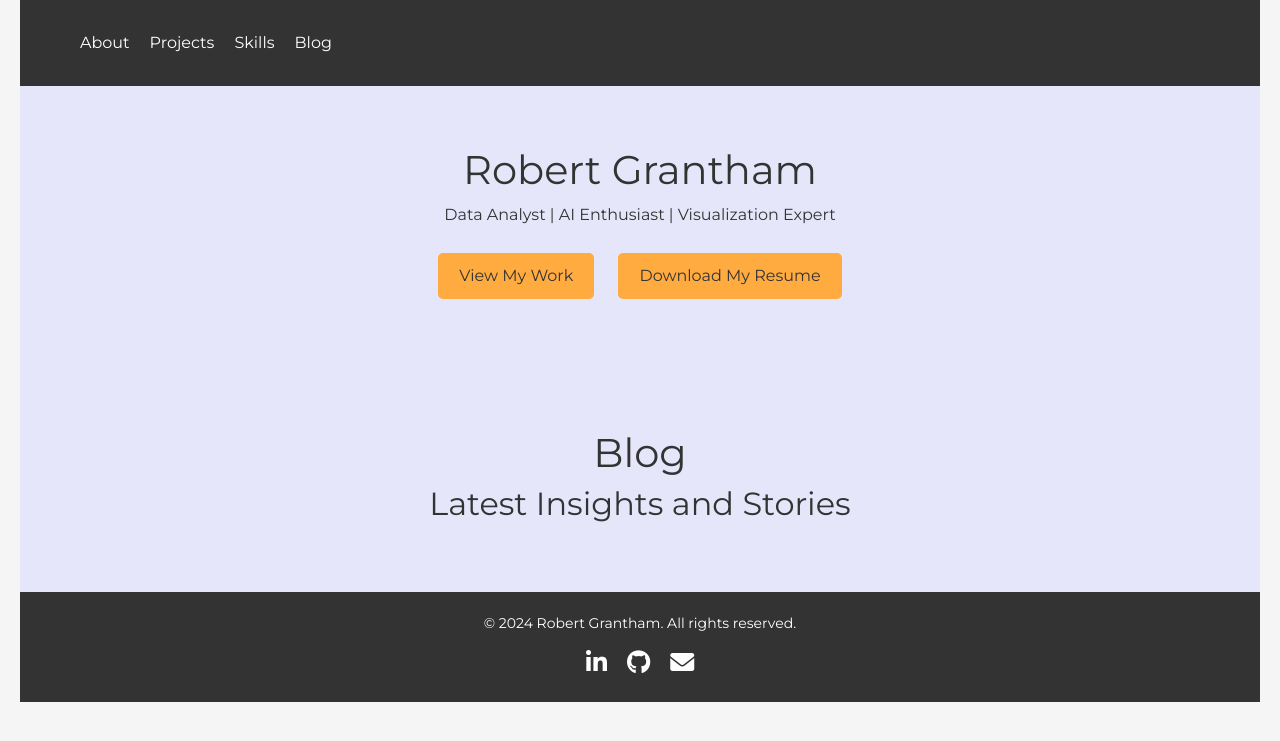
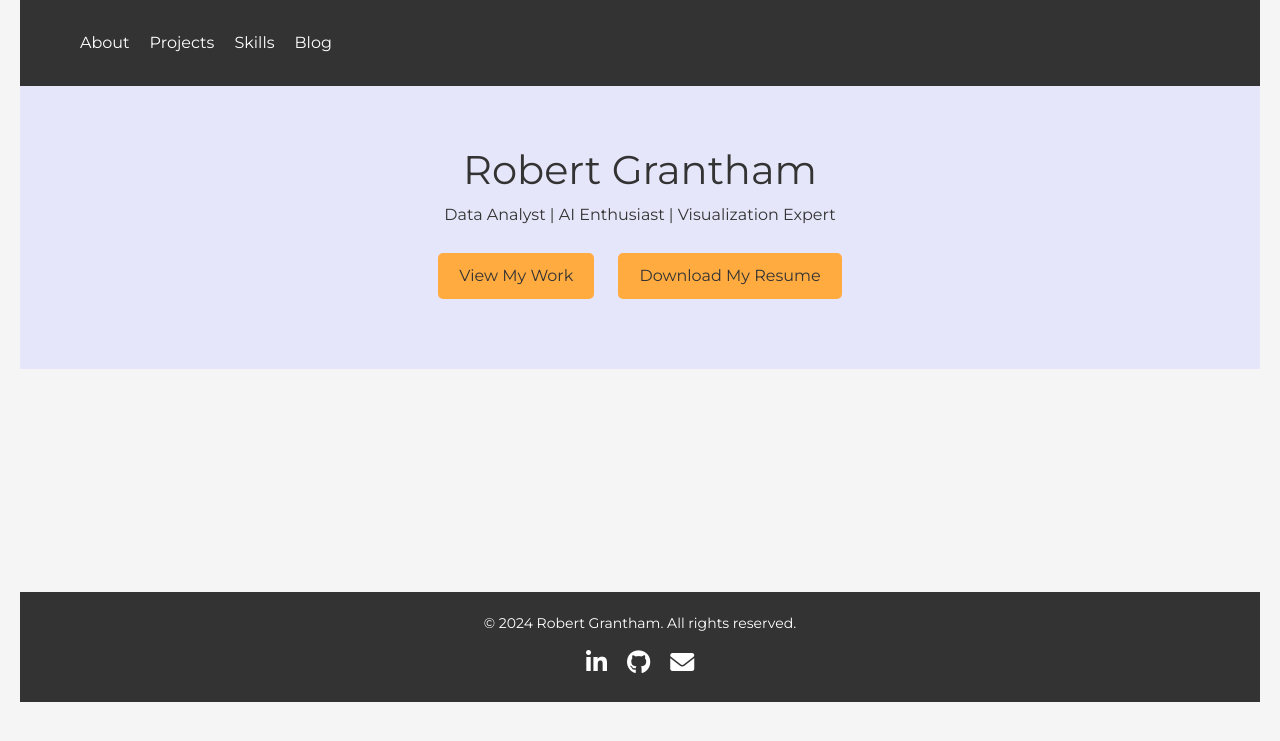
Before and after one commit to rgrantham82/rgrantham82.github.io, a Jekyll site: the page built from blog.html, in a window 1280 px wide. Shown: the top 741 px of the page. Built offline with Jekyll 4.4.1, drawn with Linux system fonts in a browser that asks for light colours; nearby versions of some CDN libraries.

Commit message:
Update styles.css

```diff
--- a/assets/css/styles.css
+++ b/assets/css/styles.css
@@ -273,7 +273,7 @@
   color: var(--accent-color);
 }
 
-/* Add smooth transitions */
+/* General transition settings for smooth animations */
 .section-transition {
   transition: opacity 1s ease-in-out, transform 1s ease-in-out;
 }
@@ -287,3 +287,38 @@
   opacity: 1;
   transform: translateY(0);
 }
+
+/* Flip animation for project cards */
+.project-card {
+  transition: transform 0.6s;
+  transform-style: preserve-3d;
+  perspective: 1000px;
+}
+
+.project-card.flipped {
+  transform: rotateY(180deg);
+}
+
+/* Style the flipped side of the project card */
+.project-card .card-front,
+.project-card .card-back {
+  position: absolute;
+  width: 100%;
+  backface-visibility: hidden;
+}
+
+.project-card .card-back {
+  transform: rotateY(180deg);
+}
+
+/* Animation for elements to be animated on scroll */
+.animate-on-scroll {
+  opacity: 0;
+  transform: translateY(20px);
+  transition: opacity 1s ease-in-out, transform 1s ease-in-out;
+}
+
+.animate-on-scroll.visible {
+  opacity: 1;
+  transform: translateY(0);
+}
```
